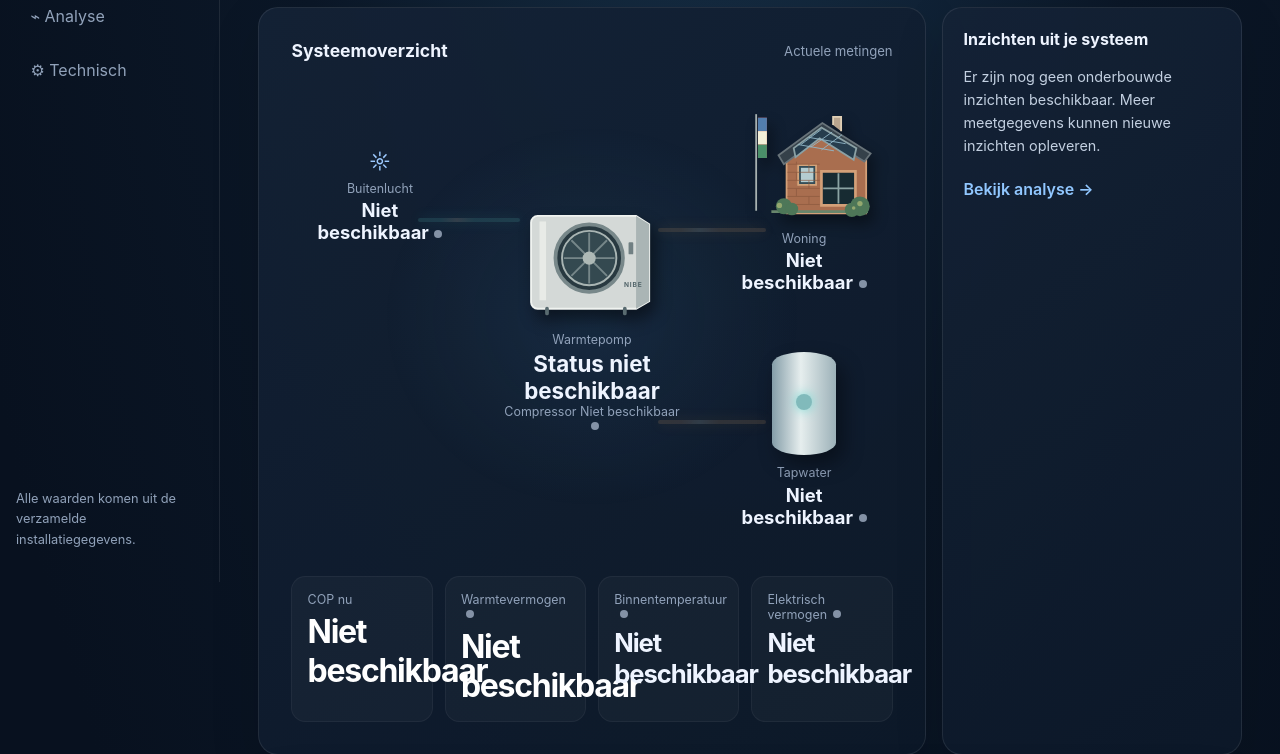
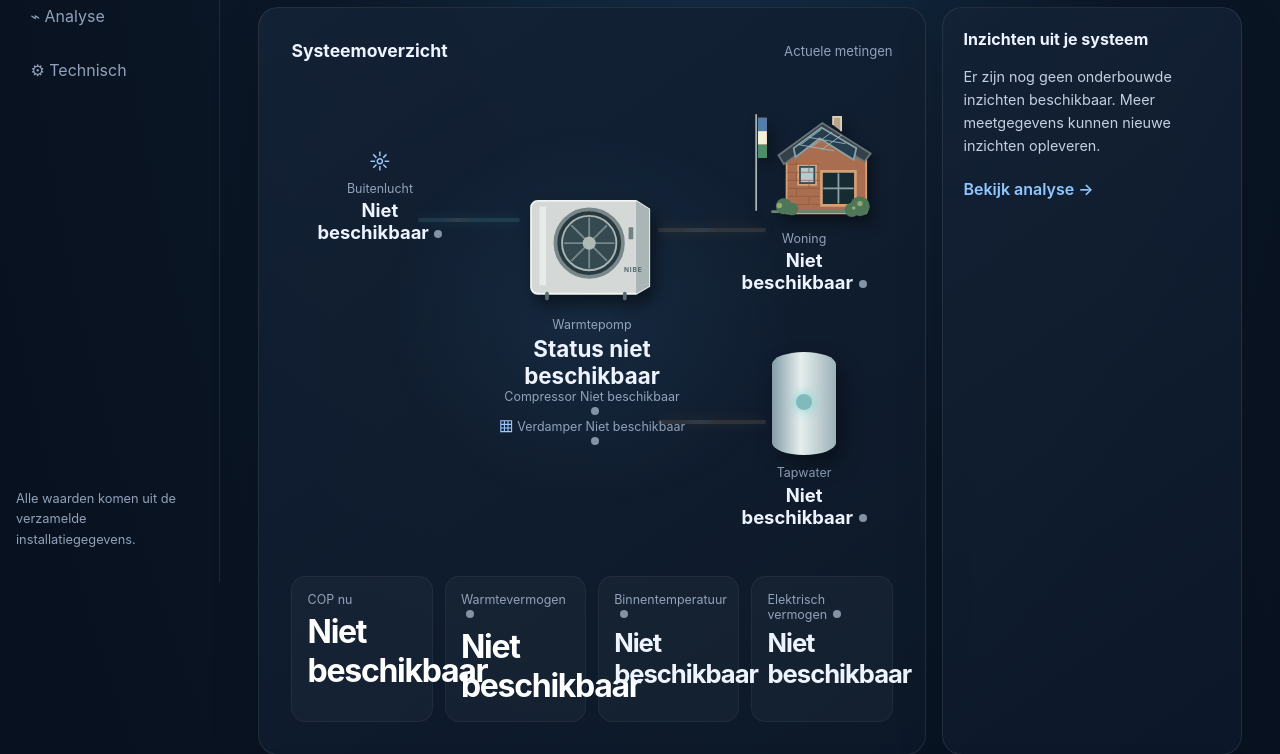
Before and after one commit to juhet/nibe, a PHP site: page / in a window 1280 px wide. Shown: the part 218-972 px from the top of the page. Run offline with PHP 8.4, Linux system fonts and the light colour scheme.

Commit message:
Add evaporator temperature to dashboards
Co-authored-by: copilot-swe-agent[bot] <198982749+Copilot@users.noreply.github.com>

```diff
--- a/app/dashboard.php
+++ b/app/dashboard.php
@@ -7,6 +7,7 @@ function nibe_dashboard_default_role_mapping(array $measurements): array
         'indoor' => '40033',
         'hot_water' => '40013',
         'outdoor' => '44362',
+        'evaporator' => '44363',
         'degree_minutes' => '40941',
         'frequency' => '44701',
         'calculated_supply' => '43009',
@@ -69,6 +70,7 @@ function nibe_dashboard_role_mapping(array $measurements, ?string $configuredRol
 
     $allowedRoles = [
         'electric_power', 'heat_power', 'auxiliary_heat_power', 'electric_energy', 'heat_energy', 'defrost',
+        'evaporator',
     ];
     $availableIds = [];
     foreach ($measurements as $measurement) {
@@ -97,6 +99,7 @@ function nibe_dashboard_point_name(array $point): string
         '40033' => 'Temperatuur in huis',
         '40013' => 'Temperatuur warm tapwater',
         '44362' => 'Buitentemperatuur',
+        '44363' => 'Temperatuur verdamper',
         '40941' => 'Graadminuten',
         '44701' => 'Compressorfrequentie',
         '43009' => 'Berekende toevoer',
--- a/dashboard-home.js
+++ b/dashboard-home.js
@@ -48,7 +48,7 @@
             const value = powerKw(role, point.value, point.unit);
             return value === null ? 'Niet beschikbaar' : numberFormat.format(value) + ' kW';
         }
-        const format = ['frequency', 'indoor', 'outdoor', 'hot_water'].includes(role) ? oneDecimal : numberFormat;
+        const format = ['frequency', 'indoor', 'outdoor', 'evaporator', 'hot_water'].includes(role) ? oneDecimal : numberFormat;
         return format.format(point.value) + (point.unit ? ' ' + point.unit : '');
     }
 
@@ -59,6 +59,7 @@
         const formatted = {
             indoor: 'Niet beschikbaar',
             outdoor: 'Niet beschikbaar',
+            evaporator: 'Niet beschikbaar',
             hot_water: 'Niet beschikbaar',
             frequency: 'Niet beschikbaar',
             ...Object.fromEntries(Object.entries(values).map(([role, point]) => [role, display(role, point)])),
@@ -181,15 +182,15 @@
         warmtepomp: 'Compressorfrequentie, actueel elektrisch vermogen en COP op basis van beschikbare metingen.',
         woning: 'De meest recente binnentemperatuur en de temperatuurhistorie van de installatie.',
         tapwater: 'De meest recente gemeten tapwatertemperatuur en bijbehorende historie.',
-        buitenunit: 'De meest recente buitentemperatuur en waargenomen defrostcycli.',
+        buitenunit: 'De meest recente buiten- en verdampertemperatuur en waargenomen defrostcycli.',
     };
     for (const button of document.querySelectorAll('.node[data-panel]')) {
         button.addEventListener('click', () => {
             const key = button.dataset.panel;
             contextTitle.textContent = labels[key] || 'Installatieonderdeel';
             contextContent.textContent = details[key] || '';
-            const roles = {warmtepomp: ['frequency', 'electric_power', 'cop'], woning: ['indoor'], tapwater: ['hot_water'], buitenunit: ['outdoor']};
-            const names = {frequency: 'Compressor', electric_power: 'Elektriciteit', cop: 'COP', indoor: 'Binnen', hot_water: 'Tapwater', outdoor: 'Buiten'};
+            const roles = {warmtepomp: ['frequency', 'electric_power', 'cop'], woning: ['indoor'], tapwater: ['hot_water'], buitenunit: ['outdoor', 'evaporator']};
+            const names = {frequency: 'Compressor', electric_power: 'Elektriciteit', cop: 'COP', indoor: 'Binnen', hot_water: 'Tapwater', outdoor: 'Buiten', evaporator: 'Verdamper'};
             for (const role of roles[key] || []) {
                 const paragraph = document.createElement('p');
                 paragraph.textContent = names[role] + ': ' + (document.querySelector('[data-reading="' + role + '"]')?.textContent.trim() || 'Niet beschikbaar');
--- a/index.php
+++ b/index.php
@@ -97,7 +97,7 @@ $statusClass = match ($systemStatus) {
     default => 'unknown',
 };
 $measurementIds = [];
-foreach (['indoor', 'outdoor', 'hot_water', 'frequency', 'electric_power', 'heat_power', 'defrost'] as $role) {
+foreach (['indoor', 'outdoor', 'evaporator', 'hot_water', 'frequency', 'electric_power', 'heat_power', 'defrost'] as $role) {
     if (isset($defaultRoleMapping[$role])) {
         $measurementIds[$role] = $defaultRoleMapping[$role];
     }
@@ -314,6 +314,7 @@ $eventItems = array_slice($eventItems, 0, 3);
         .node:hover, .node:focus-visible, .node[aria-pressed="true"] { transform: scale(1.035); border-color: #8acbff36; box-shadow: 0 0 30px #4ba9ff22; background: #ffffff06; }
         .node-value { overflow-wrap: anywhere; }
         .outdoor-unit-illustration { display: block; width: clamp(80px, 13vw, 150px); height: auto; margin: 0 auto .8rem; filter: drop-shadow(5px 9px 8px #0007); }
+        .evaporator-icon { display: inline-block; width: .9rem; height: .9rem; margin-right: .25rem; vertical-align: -.15rem; color: #9dcaff; }
         .home-illustration { display: block; width: min(100%, 145px); height: auto; margin: .5rem auto; filter: drop-shadow(5px 8px 7px #0006); }
         .boiler-symbol { position: relative; display: block; width: 64px; height: 103px; margin: 5px auto 10px; border-radius: 50% / 12%; background: linear-gradient(90deg, #849da8, #e6eeee 45%, #9cb1b8); box-shadow: 7px 10px 20px #0006; }
         .boiler-symbol span { position: absolute; top: 40%; left: 37%; width: 26%; aspect-ratio: 1; border-radius: 50%; background: #81babb; box-shadow: 0 0 12px #72d8d2; }
@@ -447,6 +448,7 @@ $eventItems = array_slice($eventItems, 0, 3);
                         </svg><span class="node-label">Warmtepomp</span>
                         <span class="node-value"><?= nibe_escape($systemStatus) ?></span>
                         <span class="node-label">Compressor <span data-reading="frequency"><?= nibe_escape($formatReading('frequency')) ?><?= $readingIndicator('frequency') ?></span></span>
+                        <span class="node-label"><svg class="evaporator-icon" viewBox="0 0 16 16" aria-hidden="true"><path d="M2 2h12v12H2zM6 2v12m4-12v12M2 6h12m-12 4h12" fill="none" stroke="currentColor" stroke-width="1.2"/></svg>Verdamper <span data-reading="evaporator"><?= nibe_escape($formatReading('evaporator')) ?><?= $readingIndicator('evaporator') ?></span></span>
                     </button>
                     <button class="node home" data-panel="woning" data-target="index_old.php#chart-title">
                         <svg class="home-illustration" viewBox="0 0 160 130" aria-hidden="true" focusable="false">
--- a/index_old.php
+++ b/index_old.php
@@ -284,6 +284,7 @@ $importantRoles = [
     'indoor' => 'Temperatuur in huis',
     'hot_water' => 'Temperatuur warm tapwater',
     'outdoor' => 'Buitentemperatuur',
+    'evaporator' => 'Temperatuur verdamper',
     'degree_minutes' => 'Graadminuten',
     'frequency' => 'Compressorfrequentie',
     'calculated_supply' => 'Berekende toevoer',
@@ -292,7 +293,7 @@ $importantRoles = [
     'heat_power' => 'Warmtevermogen',
     'electric_power' => 'Elektrisch vermogen',
 ];
-$chartRoleOrder = ['hot_water', 'calculated_supply', 'supply', 'return', 'indoor', 'outdoor',
+$chartRoleOrder = ['hot_water', 'calculated_supply', 'supply', 'return', 'indoor', 'outdoor', 'evaporator',
     'degree_minutes', 'frequency'];
 $chartPointIds = array_values(array_filter(array_map(
     static fn (string $role): ?string => $defaultRoleMapping[$role] ?? null,
```
Also changed, not shown: tests/dashboard_test.php (+6 -0 lines), tests/dashboard_ui_test.php (+9 -0 lines).
